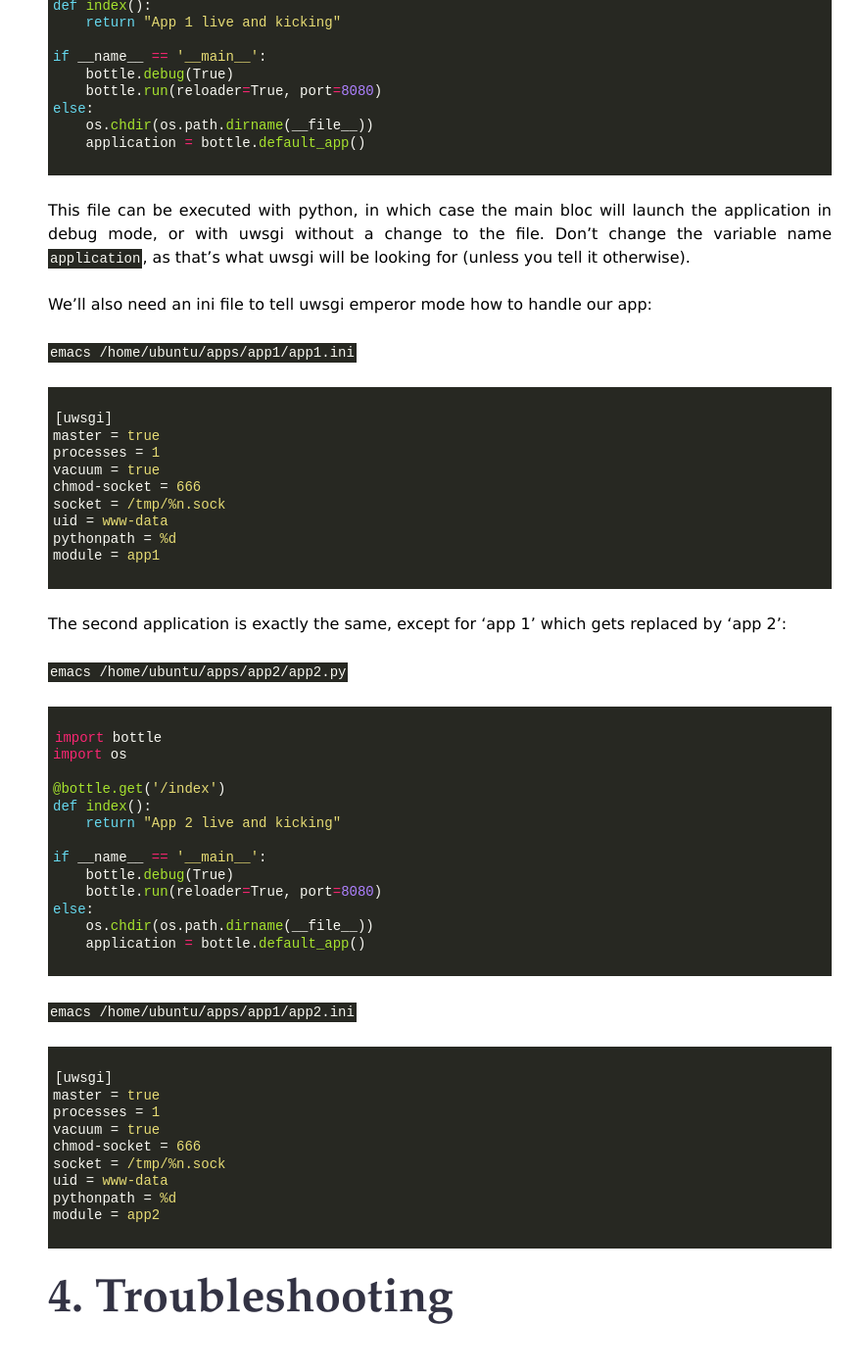
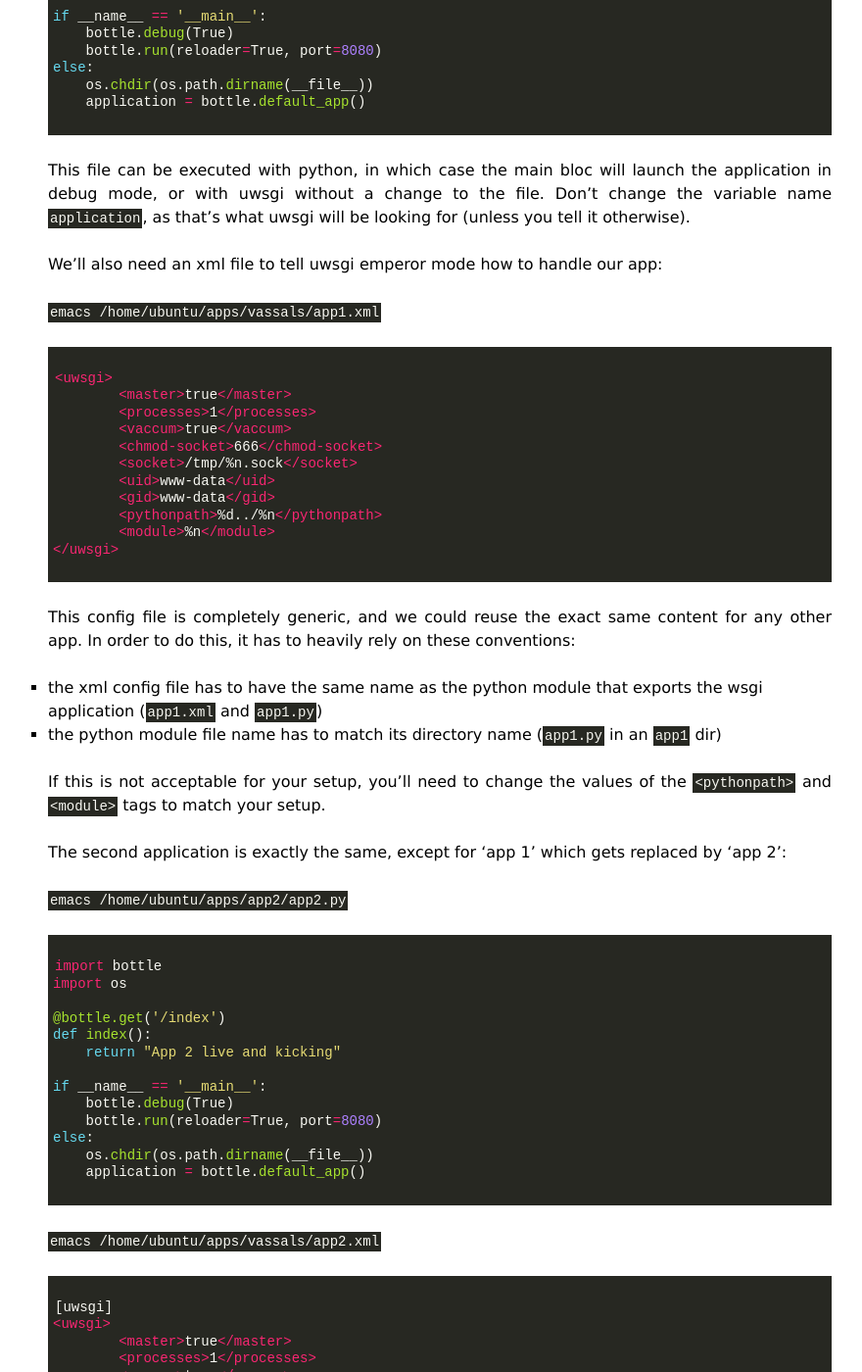
Before and after one commit to jawher/jawher.me, a Jekyll site: the page built from _posts/2012-03-16-multiple-python-apps-with-nginx-uwsgi-emperor-upstart.md, in a window 1280 px wide and 1400 px high, scrolled down 3203 px. Shown: the whole window at 98% size, without its empty margins (191-1071 px from the left). Built offline with Jekyll 4.4.1, drawn with Linux system fonts in a browser that asks for light colours; Markdown is read by kramdown in place of the engine named in the settings; comment, search, counter and statistics services are not loaded; some of the changed text lies outside the part shown.

Commit message:
Use uwsgi vassal mode with xml files instead of an ini glob

```diff
--- a/_posts/2012-03-16-multiple-python-apps-with-nginx-uwsgi-emperor-upstart.md
+++ b/_posts/2012-03-16-multiple-python-apps-with-nginx-uwsgi-emperor-upstart.md
@@ -10,7 +10,7 @@ title: Running multiple python apps with nginx and uwsgi in emperor mode
 ================
 
 This is a recipe on how to **easily** run multiple Python web applications using uwsgi server (in emperor mode) and behind nginx.
-Most existing docs and blogs would show how to manually start uwsgi to run a single app. In this post, I'll show how to configure uwsgi as a system service (with upstart) capable of serving multiple python WSGI compliant web applications by simply placing them in a standard location and adding an ini file.
+Most existing docs and blogs would show how to manually start uwsgi to run a single app. In this post, I'll show how to configure uwsgi as a system service (with upstart) capable of serving multiple python WSGI compliant web applications by simply placing them in a standard location and adding an standard xml file.
 
 It took me many many hours and sleepless nights to get this setup to work. I was on the verge of giving up on uwsgi/nginx and falling back to apache/mod python. I'm not proud of it, but when it worked, I had (and still don't have) no idea why it did. So I would advice the readers not to change too much at a time, and rather work incrementally, with small changes at a time and immediate testing afterwards.
 
@@ -47,18 +47,17 @@ respawn
 
 env LOGTO=/var/log/uwsgi.log
 env BINPATH=/usr/bin/uwsgi
-env EMPEROR_INI_GLOB=/home/ubuntu/apps/*/*.ini
 
-exec $BINPATH --emperor $EMPEROR_INI_GLOB --logto $LOGTO
+exec $BINPATH --emperor /home/ubuntu/apps/vassals/ --logto $LOGTO
 {% endhighlight %}
 
-Notice the glob telling uwsgi emperor mode where to look for application's configuration file (I'm using the ini syntax here). In my case, it points to all the ini files in any sub directory of the apps directory in my home dir. **You'll need to modify that to match your setup**.
+Notice the path telling uwsgi emperor mode where to look for applications' configuration files (We'll be using the xml syntax here). **You'll need to modify this to match your setup**.
 
 Then run this command to refresh the services configuration:
 
 `sudo initctl reload-configuration`
 
-We also want to make sure than uwsgi is using the system installed python (2.7 in this case) and not another version (2.6), so we need to run this:
+We also want to make sure that uwsgi is using the system installed python (2.7 in this case) and not another version (2.6), so we need to run this:
 
 `sudo update-alternatives --set uwsgi /usr/bin/uwsgi_python27`
 
@@ -130,21 +129,30 @@ else:
 
 This file can be executed with python, in which case the main bloc will launch the application in debug mode, or with uwsgi without a change to the file. Don't change the variable name `application`, as that's what uwsgi will be looking for (unless you tell it otherwise).
 
-We'll also need an ini file to tell uwsgi emperor mode how to handle our app:
+We'll also need an xml file to tell uwsgi emperor mode how to handle our app:
 
-`emacs /home/ubuntu/apps/app1/app1.ini`
+`emacs /home/ubuntu/apps/vassals/app1.xml`
 
-{% highlight ini %}
-[uwsgi]
-master = true
-processes = 1
-vacuum = true
-chmod-socket = 666
-socket = /tmp/%n.sock
-uid = www-data
-pythonpath = %d
-module = app1
+{% highlight xml %}
+<uwsgi>
+	<master>true</master>
+	<processes>1</processes>
+	<vaccum>true</vaccum>
+	<chmod-socket>666</chmod-socket>
+	<socket>/tmp/%n.sock</socket>
+	<uid>www-data</uid>
+	<gid>www-data</gid>
+	<pythonpath>%d../%n</pythonpath>
+	<module>%n</module>
+</uwsgi>
 {% endhighlight %}
+
+This config file is completely generic, and we could reuse the exact same content for any other app. In order to do this, it has to heavily rely on these conventions:
+
+* the xml config file has to have the same name as the python module that exports the wsgi application (`app1.xml` and `app1.py`)
+* the python module file name has to match its directory name (`app1.py` in an `app1` dir)
+
+If this is not acceptable for your setup, you'll need to change the values of the `<pythonpath>` and `<module>` tags to match your setup.
 
 The second application is exactly the same, except for 'app 1' which gets replaced by 'app 2':
 
@@ -166,24 +174,27 @@ else:
     application = bottle.default_app()
 {% endhighlight %}
 
-`emacs /home/ubuntu/apps/app1/app2.ini`
+`emacs /home/ubuntu/apps/vassals/app2.xml`
 
-{% highlight ini %}
+{% highlight xml %}
 [uwsgi]
-master = true
-processes = 1
-vacuum = true
-chmod-socket = 666
-socket = /tmp/%n.sock
-uid = www-data
-pythonpath = %d
-module = app2
+<uwsgi>
+	<master>true</master>
+	<processes>1</processes>
+	<vaccum>true</vaccum>
+	<chmod-socket>666</chmod-socket>
+	<socket>/tmp/%n.sock</socket>
+	<uid>www-data</uid>
+	<gid>www-data</gid>
+	<pythonpath>%d../%n</pythonpath>
+	<module>%n</module>
+</uwsgi>
 {% endhighlight %}
 
 # 4. Troubleshooting
 When it doesn't work, you'll usually end up with an unhelpful 502 error. To diagnose the problem:
 
 * Check that the sockets were created: `ls /tmp` and that nginx's process can read, write and execute them. This shouldn't happen though as we specified `chmod 666` in the applications config file.
-* Check that the apps were correctly loaded in `/var/log/uwsgi.log`: if you find this message `\*\*\* no app loaded. going in full dynamic mode \*\*\*`, then go back and double check the module name in the app ini file, or try to run the app with python, as in `python app1.py` to see if there aren't any missing imports or other errors.
+* Check that the apps were correctly loaded in `/var/log/uwsgi.log`: if you find this message `\*\*\* no app loaded. going in full dynamic mode \*\*\*`, then go back and double check the module name and path in the app xml file, or try to run the app with python, as in `python app1.py` to see if there aren't any missing imports or other errors.
 * Make sure that your app runs with the same version of python that uwsgi uses. Usually, you'll just want to configure uwsgi to use the system-wide python install.
 * `/var/log/nginx/error.log` might turn out some useful info too.
```
Also changed, not shown: other parts of _posts/2012-03-16-multiple-python-apps-with-nginx-uwsgi-emperor-upstart.md (+1 -1 lines).
